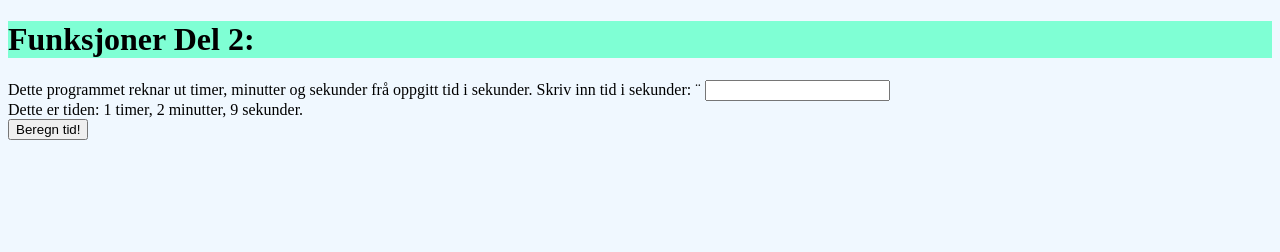
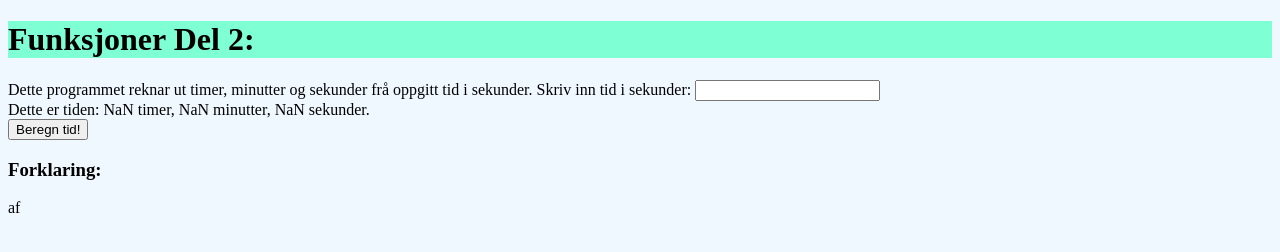
Before and after one commit to Newtexas28/HTML, a plain HTML site: page Funksjoner del 2/index.html in a window 1280 px wide. Both pictures are taken after a click on the button "Beregn tid!". Drawn offline with Linux system fonts and the light colour scheme.

Commit message:
fixing input from user

```diff
--- a/Funksjoner del 2/index.html
+++ b/Funksjoner del 2/index.html
@@ -19,13 +19,19 @@
         </p1>
         <p2>
             Skriv inn tid i sekunder:
-        </p2>¨
+        </p2>
         <!--Defining type, id and value.-->
-        <input type = "number" id = "input_time" value = "">
+        <input id = "input_time">
         <div id = "time">
         </div>
         <!--Making a button for the function total_time();-->
         <button onclick = "total_time();"> Beregn tid!</button>
+        <h3>
+            Forklaring:
+        </h3>
+        <p3>
+            af
+        </p3>
         <script src="js/main.js" async defer></script>
     </body>
 </html>
--- a/Funksjoner del 2/js/main.js
+++ b/Funksjoner del 2/js/main.js
@@ -1,30 +1,44 @@
-// Begining of main.js
+/*
+ * Begining of main.js
+ */
 
 /*
-const user_time = () => {
-    parseInt().document.getElementById('input_time').value.innerHTML
-};
+ * Making a function that calculates hours from det global constant "given_time".
  */
-const given_time = 3729
 
-//Making a function that calculates hours from det global constant "given_time".
 const hours = (given_time) => {
     return Math.trunc(given_time / 3600)
 };
 
-//Making a function that calculates minutes from det global constant "given_time", with the value from the function "hours".
+/*
+ * Making a function that calculates minutes from det global constant "given_time",
+ * with the value from the function "hours".
+ */
 const minutes = (given_time, hours) => {
     const remaining_seconds = given_time - (hours * 3600)
     return Math.trunc(remaining_seconds / 60);
 };
 
-//Making a function that calculates seconds from det global constant "given_time", with the value from the function "hours" and "minutes".
+/*
+ * Making a function that calculates seconds from det global constant "given_time",
+ * with the value from the function "hours" and "minutes".
+ */
+
 const seconds = (given_time, hours, minutes) => {
     const remaining_seconds = given_time - (hours * 3600) - (minutes * 60)
     return remaining_seconds;
 };
-//Making a function with all the value from the three previous functions and putting their values in a string assigne to the constant time.
+
+/*
+ * Taking user input from the HTML and declaring in the variabel the given_time.
+ * Using parseInt() to convert the string thet comes from the HTML website into numbers.
+ * Making a function with all the value from the three previous functions above
+ * and putting their values in a string assigne to the constant time.
+ */
+
 const total_time = () => {
+    const given_time = parseInt(document.getElementById('input_time').value);
+    console.log(given_time);
     const h = hours(given_time)
     const m = minutes(given_time, h)
     const s = seconds(given_time, h, m)
```
Lines whose indentation alone changed are shown as unchanged.
